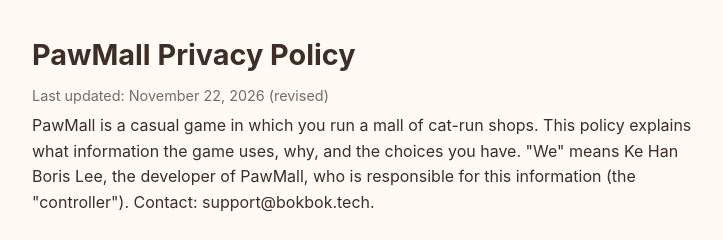
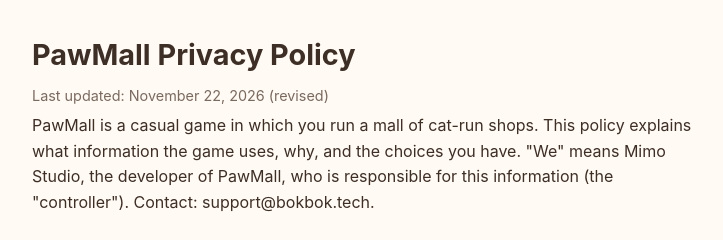
Before and after one commit to mmimon492/pawmall-legal, a plain HTML site: page privacy.html in a window 1280 px wide. Shown: the top 240 px of the page, 268-991 px from the left. Drawn offline with Linux system fonts and the light colour scheme.

Commit message:
Legal pages: developer name Mimo Studio
Co-Authored-By: Claude Opus 5.5 <noreply@anthropic.com>

```diff
--- a/privacy.html
+++ b/privacy.html
@@ -18,7 +18,7 @@
 <h1>PawMall Privacy Policy</h1>
 <p class="muted">Last updated: November 22, 2026 (revised)</p>
 
-<p>PawMall is a casual game in which you run a mall of cat-run shops. This policy explains what information the game uses, why, and the choices you have. "We" means Ke Han Boris Lee, the developer of PawMall, who is responsible for this information (the "controller"). Contact: support@bokbok.tech.</p>
+<p>PawMall is a casual game in which you run a mall of cat-run shops. This policy explains what information the game uses, why, and the choices you have. "We" means Mimo Studio, the developer of PawMall, who is responsible for this information (the "controller"). Contact: support@bokbok.tech.</p>
 
 <h2>What we collect</h2>
 <ul>
```
Also changed, not shown: delete.html (+1 -1 lines).
